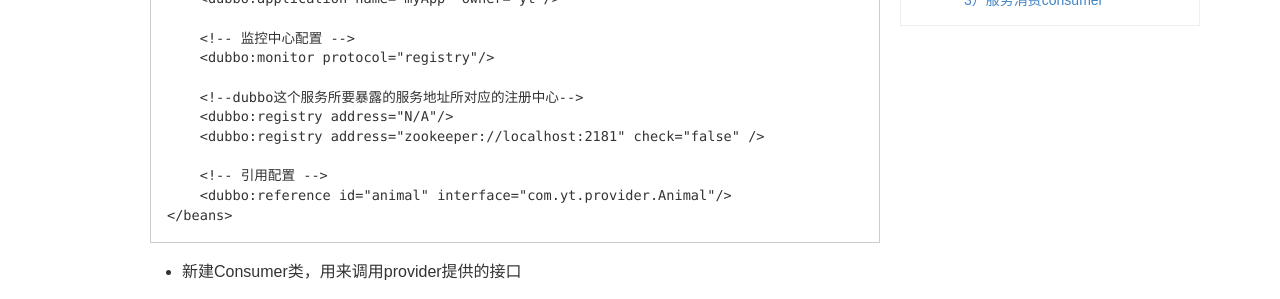
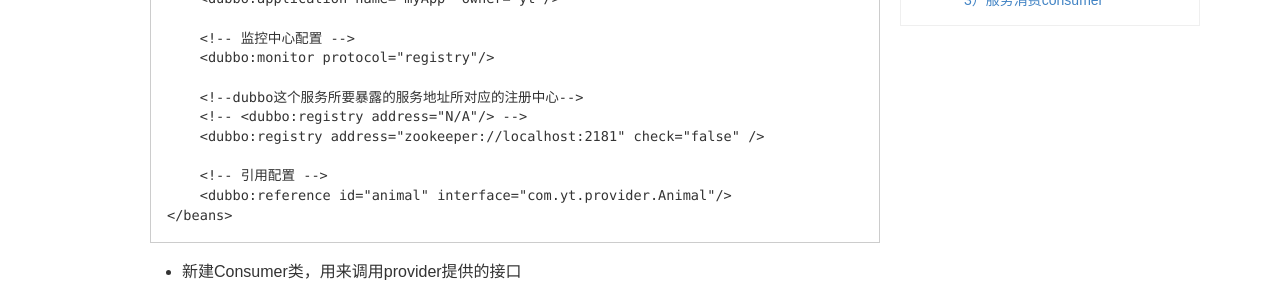
Before and after one commit to Aesyt/aesyt.github.io, a Jekyll site: the page built from _posts/2021-05-12-md1.md, in a window 1280 px wide and 900 px high, scrolled down 5018 px. Shown: the part 152-451 px from the top of the window. Built offline with Jekyll 4.4.1, drawn with Linux system fonts in a browser that asks for light colours; some web fonts are replaced; comment, search, counter and statistics services are not loaded; a style sheet for code colours, icons or effects is not loaded; some of the changed text lies outside the part shown.

Commit message:
新增: 2021-05-12 dubbo_服务提供者和服务消费者的例子

```diff
--- a/_posts/2021-05-12-md1.md
+++ b/_posts/2021-05-12-md1.md
@@ -188,7 +188,7 @@ public class Provider {
     <dubbo:monitor protocol="registry"/>
 
     <!--dubbo这个服务所要暴露的服务地址所对应的注册中心-->
-    <dubbo:registry address="N/A"/>
+    <!-- <dubbo:registry address="N/A"/> -->
     <dubbo:registry address="zookeeper://localhost:2181" check="false" />
 
     <!-- 引用配置 -->
```
